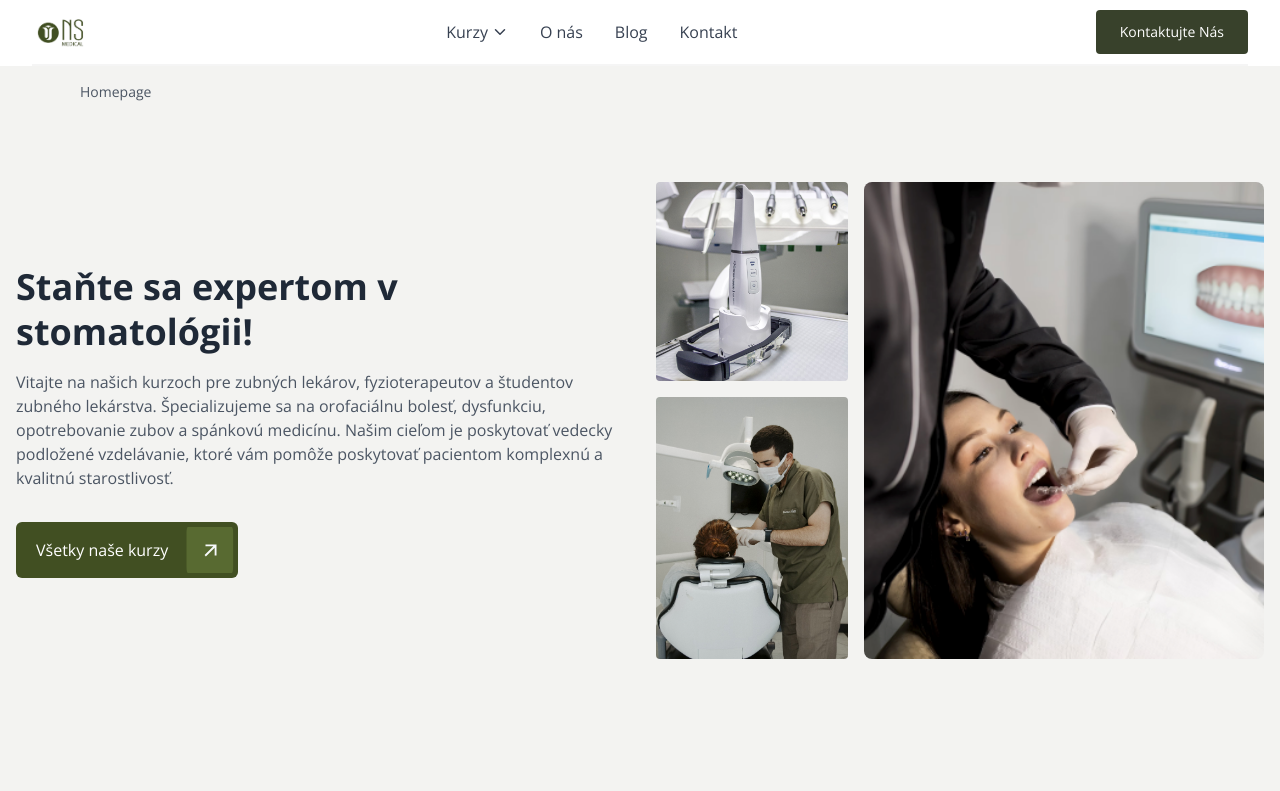
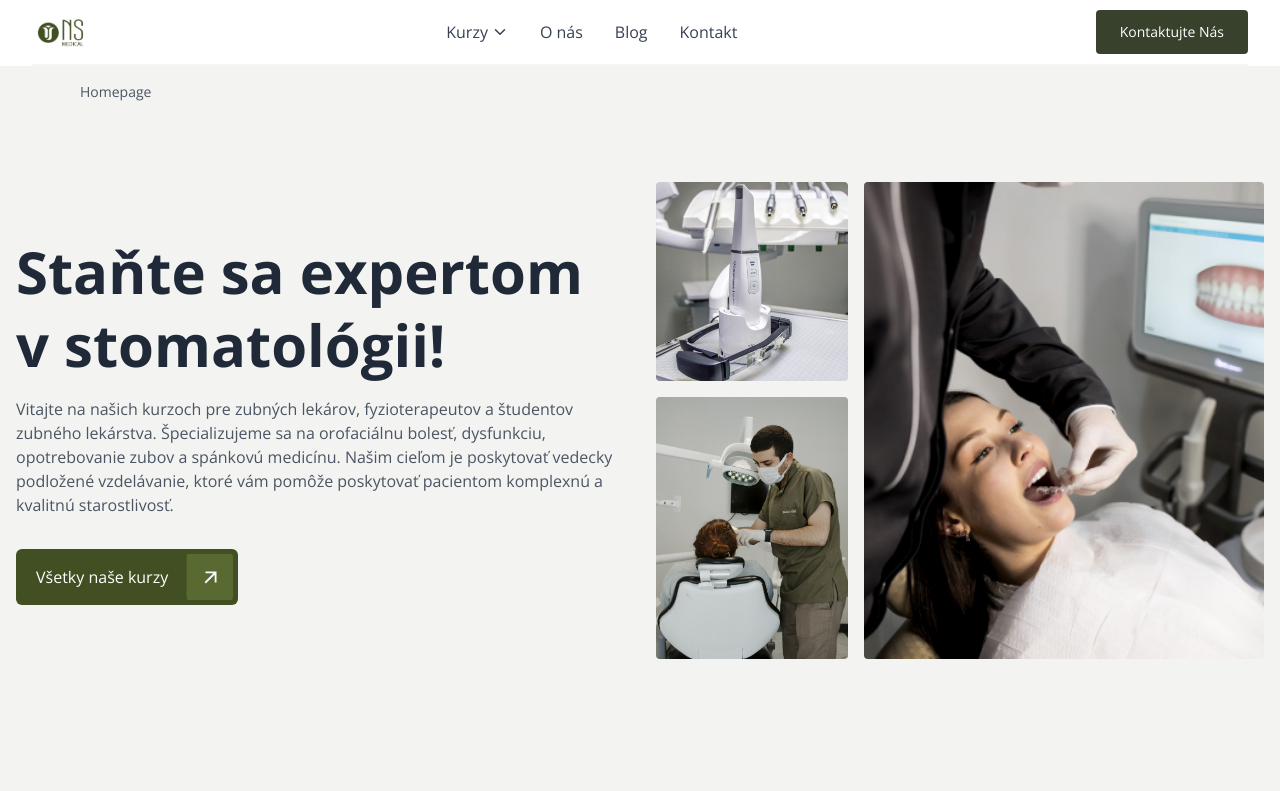
Before and after one commit to dejvidEm/dentistry_courses, a React (Vite) app: page / in a window 1280 px wide. Shown: the top 791 px of the page. Built offline with nearby package versions, Linux system fonts and the light colour scheme.

Commit message:
homepage img rounding

```diff
--- a/src/components/pages/Homepage.tsx
+++ b/src/components/pages/Homepage.tsx
@@ -174,7 +174,7 @@ const HomePage: React.FC = () => {
       {/* Hero Section */}
       <section className="max-w-[1400px] mx-auto px-4 py-16 grid grid-cols-1 md:grid-cols-2 gap-8 items-center">
         <div>
-          <h1 className="text-4xl font-bold text-gray-800 leading-tight">
+          <h1 className="text-[58px] font-bold text-gray-800 leading-tight">
             {heroContent.heading}
           </h1>
           <p className="mt-4 text-gray-600 pb-8">{heroContent.description}</p>
@@ -200,7 +200,7 @@ const HomePage: React.FC = () => {
             <img
               src="/images/Homepage_photo_2.png"
               alt="Image 3"
-              className="rounded-lg h-full w-full object-cover"
+              className="rounded h-full w-full object-cover"
             />
           </div>
         </div>
```
